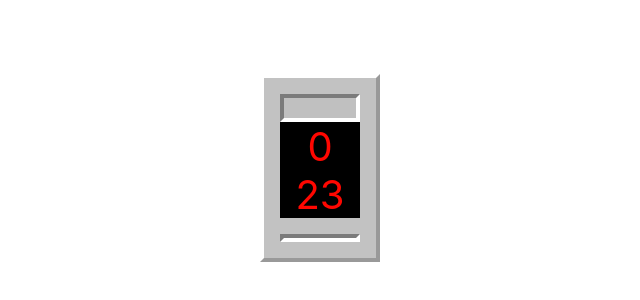
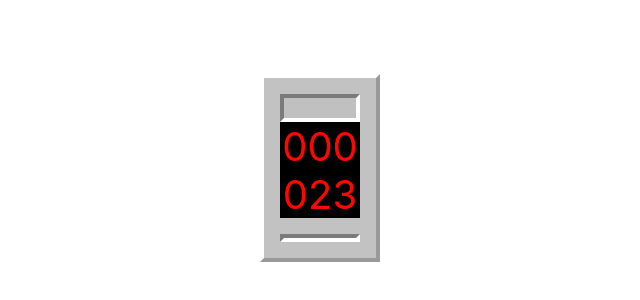
Before and after one commit to RdotSilva/TypeScript-React-Minesweeper, a React (Create React App) app: page / in a window 1280 px wide. Shown: the part 232-532 px from the top of the page, without its empty margins (320-960 px from the left). Built offline with nearby package versions, Linux system fonts and the light colour scheme.

Commit message:
Add string padding

```diff
--- a/src/components/NumberDisplay/index.tsx
+++ b/src/components/NumberDisplay/index.tsx
@@ -7,7 +7,9 @@ interface NumberDisplayProps {
 }
 
 const NumberDisplay: React.FC<NumberDisplayProps> = ({ value }) => {
-  return <div className="NumberDisplay">{value}</div>;
+  return (
+    <div className="NumberDisplay">{value.toString().padStart(3, "0")}</div>
+  );
 };
 
 export default NumberDisplay;
```
